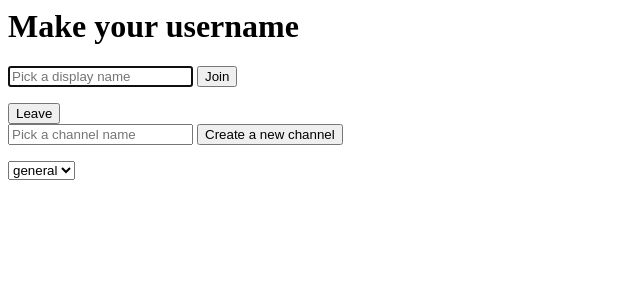
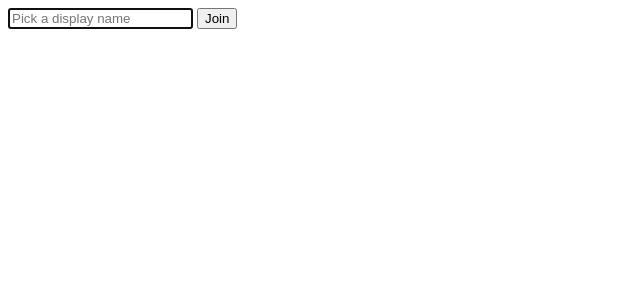
Before and after one commit to syntaxkim/project2-chatterbox, a Flask app: page / in a window 1280 px wide. Shown: the top 300 px of the page, without its empty margins (0-640 px from the left). Run offline with Flask 2, Linux system fonts and the light colour scheme; some libraries are stand-ins or nearby versions.

Commit message:
first visit user prompted to make display name

```diff
--- a/application.py
+++ b/application.py
@@ -8,21 +8,21 @@ app.config["SECRET_KEY"] = os.urandom(24)
 socketio = SocketIO(app)
 
 # list of all channels
-channel_list = ['general']
+channels = ['general']
 
 @app.route("/")
 def index():
-    return render_template("index.html", channels=channel_list)
+    return render_template("index.html", channels=channels)
 
 @app.route("/channel", methods=["POST"])
 def channel():
     channel_name = request.form.get('channel')
-    if channel_name in channel_list:
+    if channel_name in channels:
         flash("The same channel name already exists. Please pick another one.")
         return redirect(request.referrer)
     elif not channel_name:
         flash("Pick a channel name.")
         return redirect(request.referrer)
     else:
-        channel_list.append(channel_name)
+        channels.append(channel_name)
         return redirect(url_for('index'))
--- a/static/main.js
+++ b/static/main.js
@@ -1,15 +1,12 @@
 // When the DOM is done loaded,
 document.addEventListener('DOMContentLoaded', () => {
 
-    // When a user has no display name,
+    // If a user has no display name, prompt them to make one
     if(!sessionStorage.getItem('name')) {
-        // prompt them to make one
-        document.querySelector('#message').innerHTML = 'Make your username'
+        document.querySelector('#second').style.display = 'none';
     } else {
-        // display greeting message.
-        name = sessionStorage.getItem('name')
-        document.querySelector('#message').innerHTML = `Hello, ${name}`;
-    }
+        document.querySelector('#first').style.display = 'none';
+    };
 
     // When the user joins with a new display name,
     document.querySelector('#join').onsubmit = () => {
--- a/templates/index.html
+++ b/templates/index.html
@@ -8,14 +8,17 @@
     <script src="{{ url_for('static', filename='main.js') }}"></script>
 </head>
 <body>
-    <!-- make display name -->
-    <div>
+    <!-- If the user has no display name, -->
+    <div id="first">
         <h1 id="message"></h1>
         <form id="join">
             <input id="name" name="name" type="text" placeholder="Pick a display name" autocomplete="off" autofocus>
             <button type="submit">Join</button>
         </form>
     </div>
+
+    <!-- If the user has a display name, -->
+    <div id="second">
 
         <!-- Leave the chatbox -->
         <button id="leave">Leave</button>
@@ -47,6 +50,7 @@
             {% endfor %}
         </select>
         {% endif %}
+    </div>
 
 </body>
 </html>
```
Lines whose indentation alone changed are shown as unchanged.
